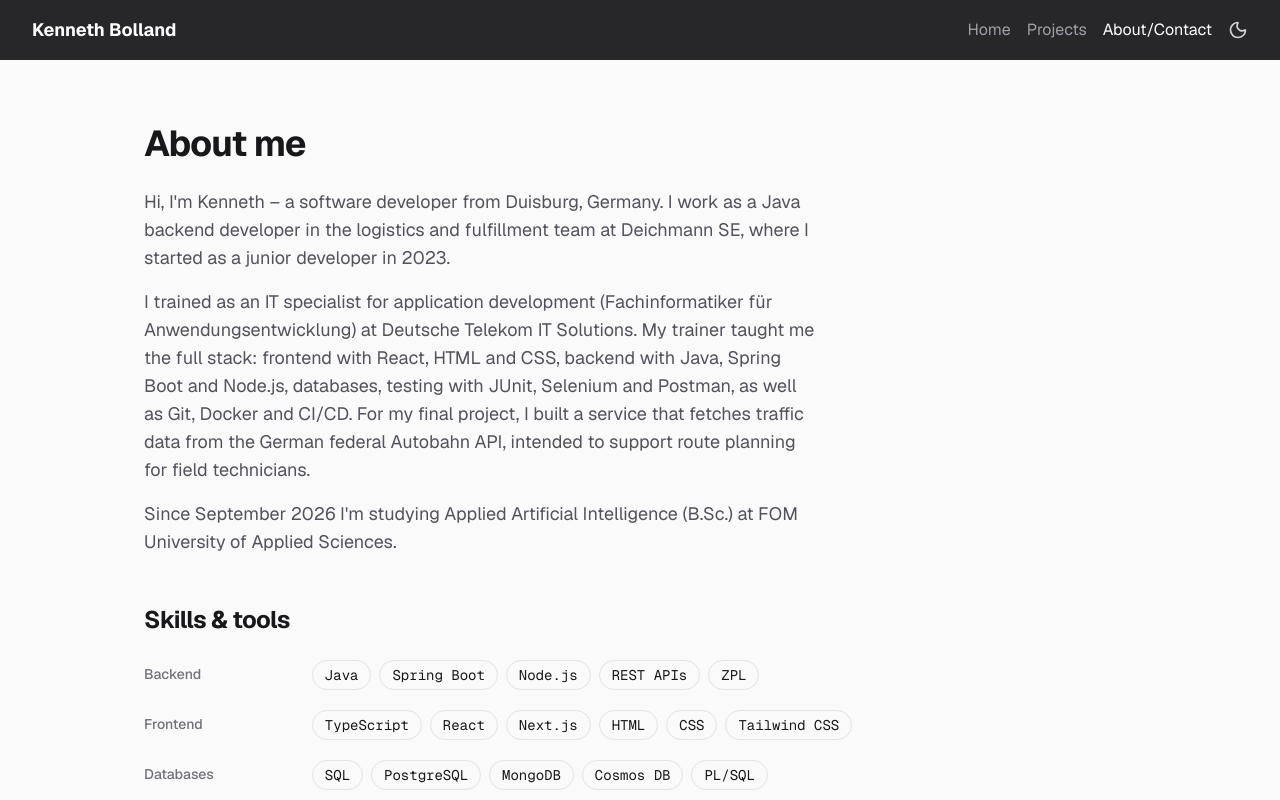
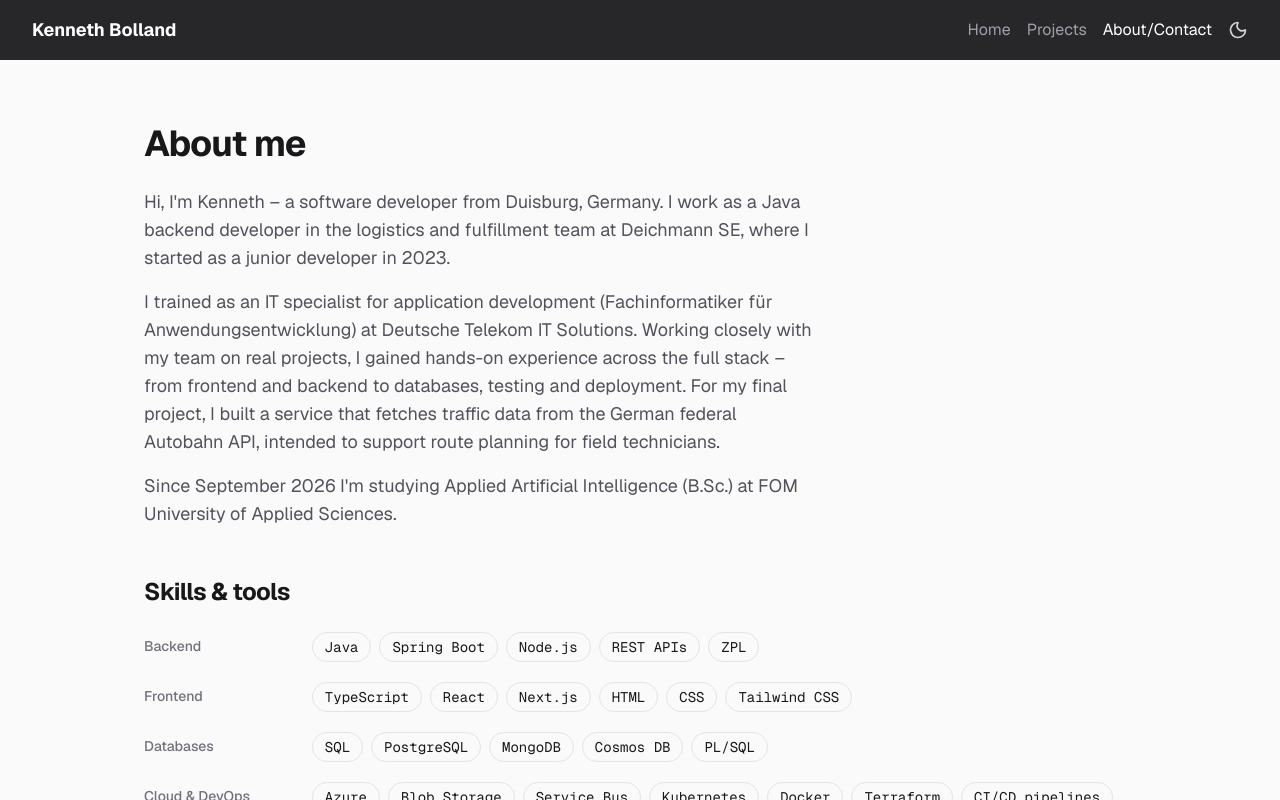
Before and after one commit to jonnef/portfolio, a Next.js app: page /about-contact in a window 1280 px wide. Shown: the top 800 px of the page. Built offline with nearby package versions, Linux system fonts and the light colour scheme.

Commit message:
Rephrase apprenticeship paragraph: learned through team and project work
Co-Authored-By: Claude Opus 5.5 <noreply@anthropic.com>
Claude-Session: https://claude.ai/code/session_01AG9wsGacg3stZ2PtiFL1RS

```diff
--- a/src/app/data/site.ts
+++ b/src/app/data/site.ts
@@ -6,7 +6,7 @@ export const site = {
     "I build backend software for logistics and fulfillment at Deichmann – and I'm currently studying Applied Artificial Intelligence.",
   about: [
     "Hi, I'm Kenneth – a software developer from Duisburg, Germany. I work as a Java backend developer in the logistics and fulfillment team at Deichmann SE, where I started as a junior developer in 2023.",
-    "I trained as an IT specialist for application development (Fachinformatiker für Anwendungsentwicklung) at Deutsche Telekom IT Solutions. My trainer taught me the full stack: frontend with React, HTML and CSS, backend with Java, Spring Boot and Node.js, databases, testing with JUnit, Selenium and Postman, as well as Git, Docker and CI/CD. For my final project, I built a service that fetches traffic data from the German federal Autobahn API, intended to support route planning for field technicians.",
+    "I trained as an IT specialist for application development (Fachinformatiker für Anwendungsentwicklung) at Deutsche Telekom IT Solutions. Working closely with my team on real projects, I gained hands-on experience across the full stack – from frontend and backend to databases, testing and deployment. For my final project, I built a service that fetches traffic data from the German federal Autobahn API, intended to support route planning for field technicians.",
     "Since September 2026 I'm studying Applied Artificial Intelligence (B.Sc.) at FOM University of Applied Sciences.",
   ],
   // Gruppiert nach Bereich – neue Einträge einfach in die passende Gruppe
```
